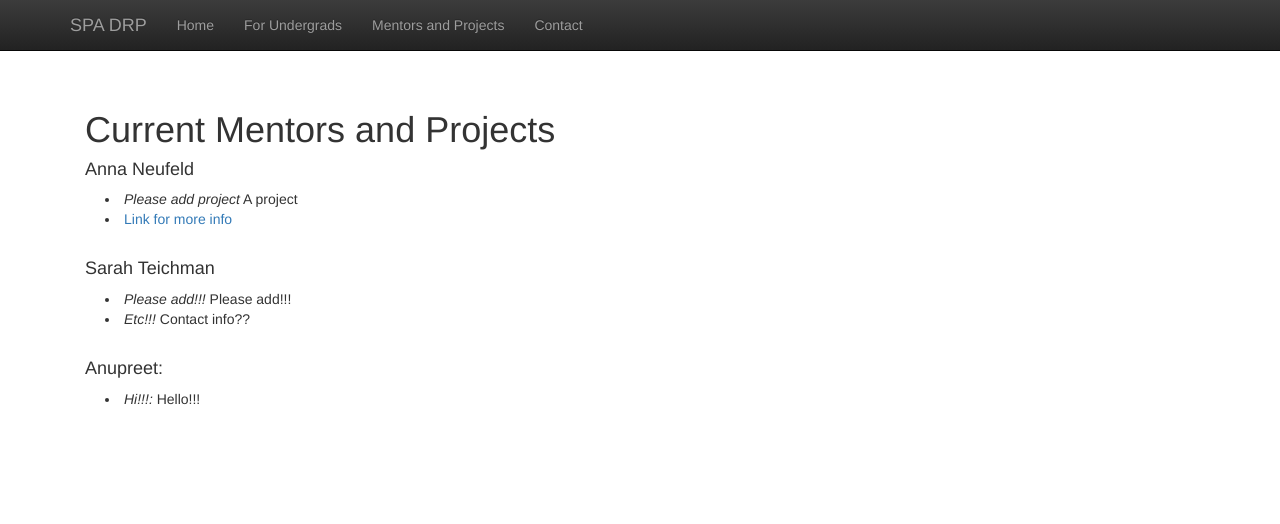
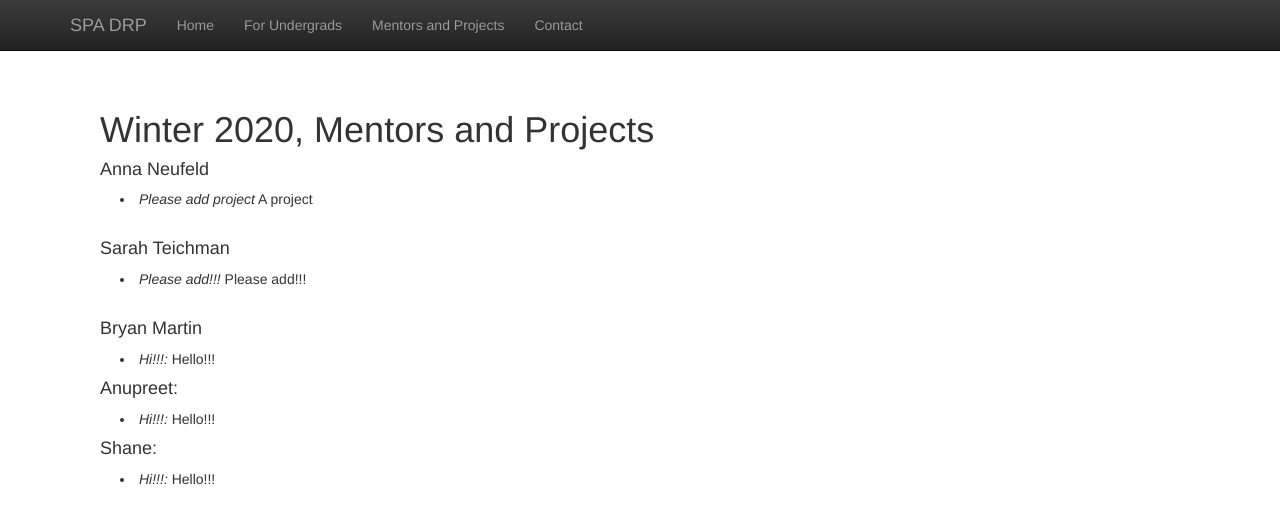
Before and after one commit to anna-neufeld/spa_drp, a Jekyll site: the page built from mentors.html, in a window 1280 px wide. Shown: the top 524 px of the page. Built offline with Jekyll 4.4.1, drawn with Linux system fonts in a browser that asks for light colours; nearby versions of some CDN libraries; library files that are not in the unit come from our copies.

Commit message:
Updating mentors page

```diff
--- a/mentors.html
+++ b/mentors.html
@@ -3,21 +3,30 @@ layout: default
 title:  'Mentors and Projects'
 ---
 
-<h1>Current Mentors and Projects</h1>
+
+<div class="col-md-8">
+<h1>Winter 2020, Mentors and Projects</h1>
 <h4>Anna Neufeld</h4>
 <p class="content" style="padding:0px;margin:0px 20px 0px;">
     <li style="padding:0px;margin:0px 20px 0px;"> <i>Please add project</i> A project</li>
-    <li style="padding:0px;margin:0px 20px 0px;"> <a href="google.com"> Link for more info</a> </li>
 <br/>
 </p>
 
 <h4>Sarah Teichman</h4>
 <p class="content" style="padding:0px;margin:0px 20px 0px;">
     <li style="padding:0px;margin:0px 20px 0px;"> <i>Please add!!!</i> Please add!!!</li>
-    <li style="padding:0px;margin:0px 20px 0px;"> <i>Etc!!!</i>   Contact info??</li>
   <br/>
+</p>
+<h4>Bryan Martin</h4>
+<p class="content" style="padding:0px;margin:0px 20px 0px;">
+    <li style="padding:0px;margin:0px 20px 0px;"> <i>Hi!!!:</i> Hello!!! </li>
 </p>
 <h4>Anupreet:</h4>
 <p class="content" style="padding:0px;margin:0px 20px 0px;">
     <li style="padding:0px;margin:0px 20px 0px;"> <i>Hi!!!:</i> Hello!!! </li>
 </p>
+<h4>Shane:</h4>
+<p class="content" style="padding:0px;margin:0px 20px 0px;">
+    <li style="padding:0px;margin:0px 20px 0px;"> <i>Hi!!!:</i> Hello!!! </li>
+</p>
+</div>
```
